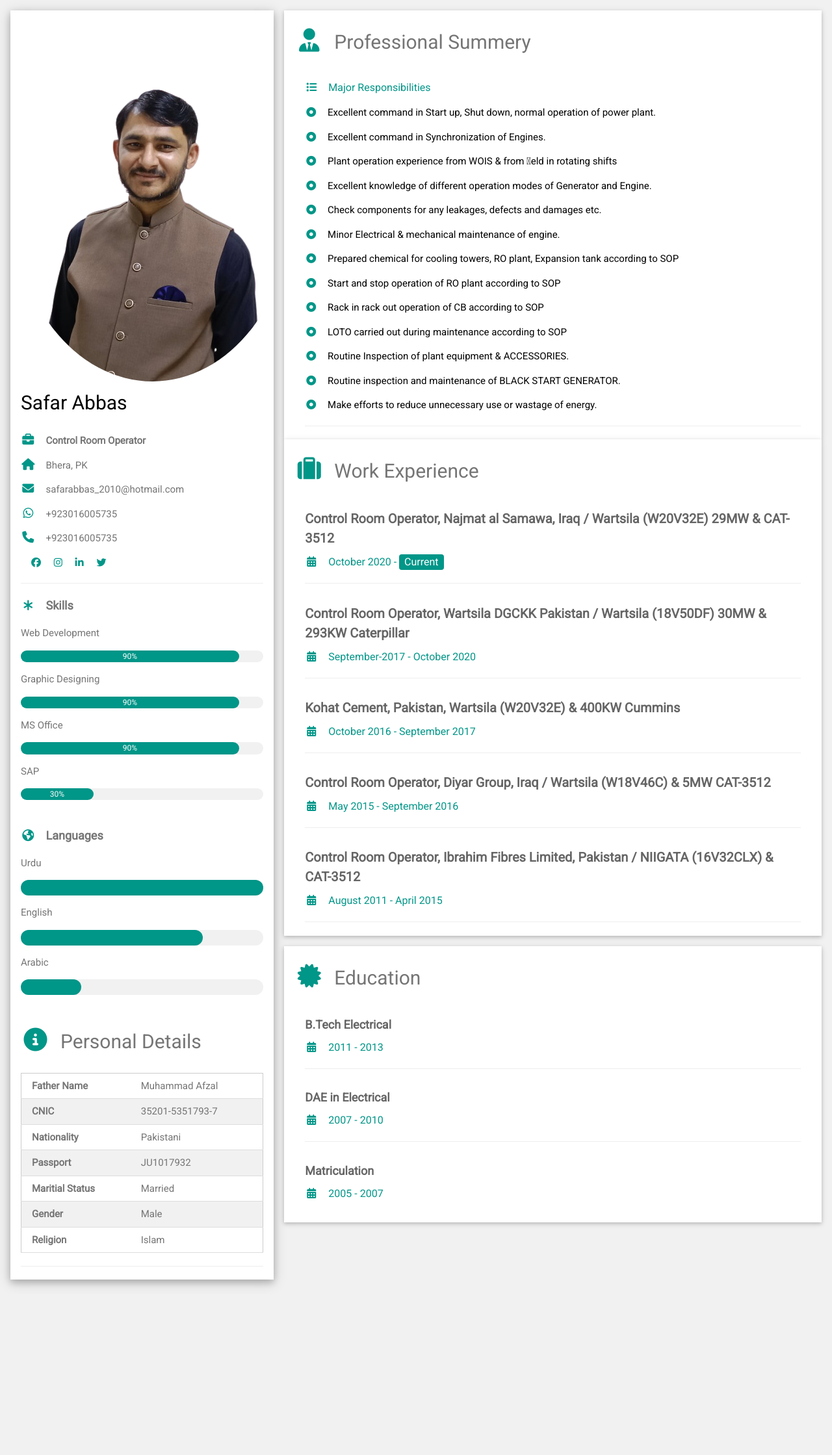
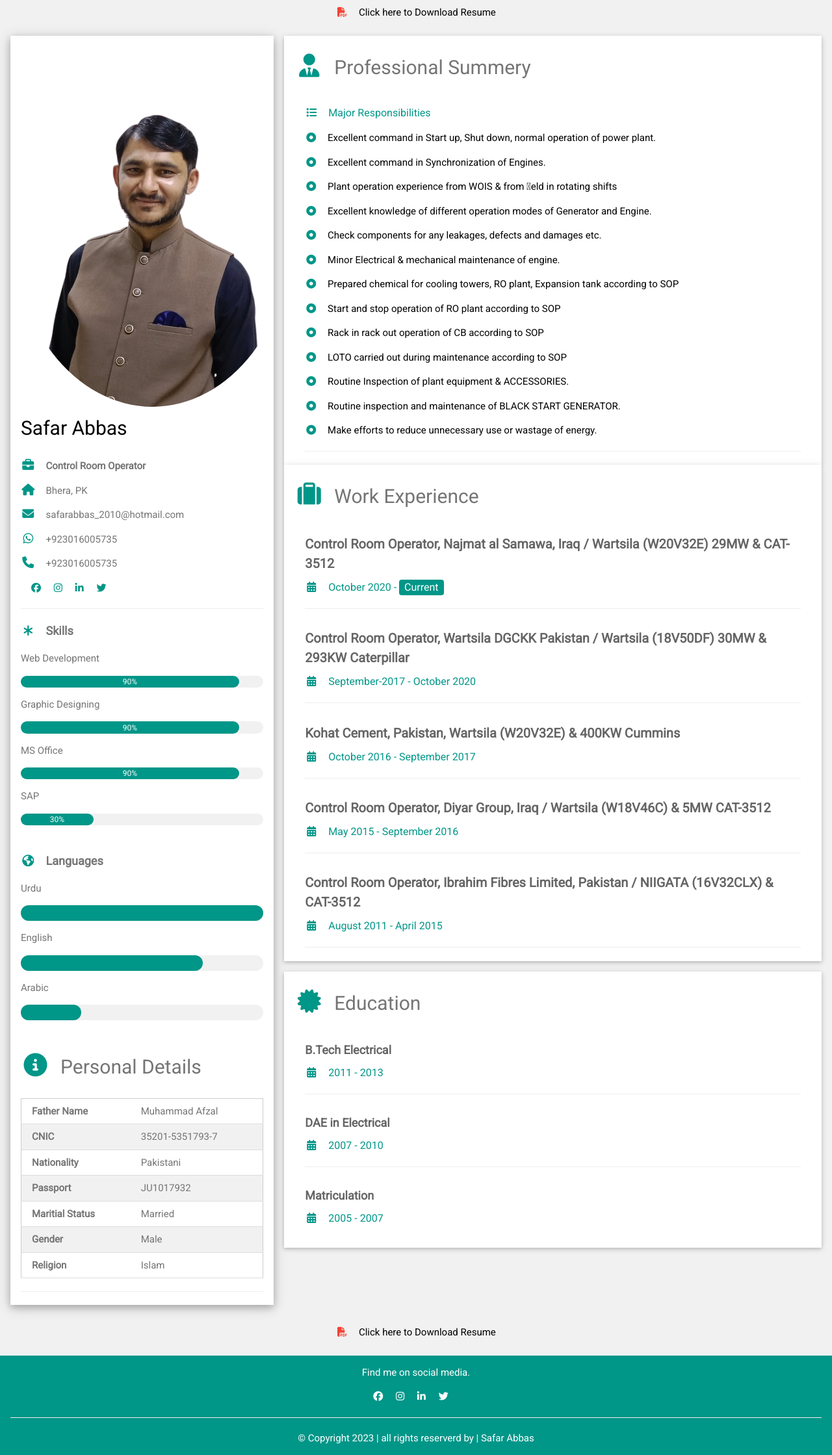
Before and after one commit to Safarababs/SafarCV, a plain HTML site: page index.html in a window 1280 px wide. Shown: the whole page at 65% size. Before the commit the page ends 1992 px from the top, so only its background shows below. Drawn offline with nearby package versions, Linux system fonts and the light colour scheme.

Commit message:
cv updated

```diff
--- a/index.html
+++ b/index.html
@@ -24,9 +24,9 @@
 </head>
 
 <body class="w3-light-grey">
-  <!-- <div class="w3-container w3-center">
+  <div class="w3-container w3-center">
     <a href="cv.pdf" download="Safar Abbas" class="w3-button w3-hover-opacity "><i class="fa-solid fa-file-pdf fa-fw w3-margin-right w3-text-red "></i>Click here to Download Resume</a>
-  </div> -->
+  </div>
 
   <div id="canvas_div_pdf" class="w3-margin-top">
 
@@ -230,7 +230,7 @@
   </div>
   </div>
 
-  <!-- <div class="w3-container w3-center">
+  <div class="w3-container w3-center">
     <a href="cv.pdf" download="Safar Abbas" class="w3-button w3-hover-opacity"><i class="fa-solid fa-file-pdf fa-fw w3-margin-right w3-text-red "></i>Click here to Download Resume</a>
   </div>
 
@@ -250,7 +250,7 @@
 
     document.getElementById("year").innerHTML = new Date().getFullYear();
 
-  </script> -->
+  </script>
 
 </body>
 
```
Also changed, not shown: 1 other file.
